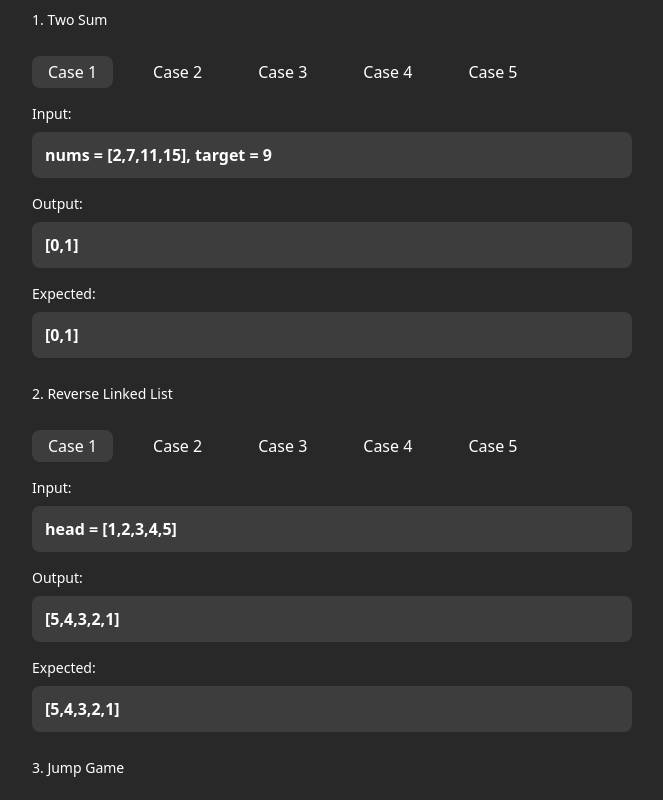
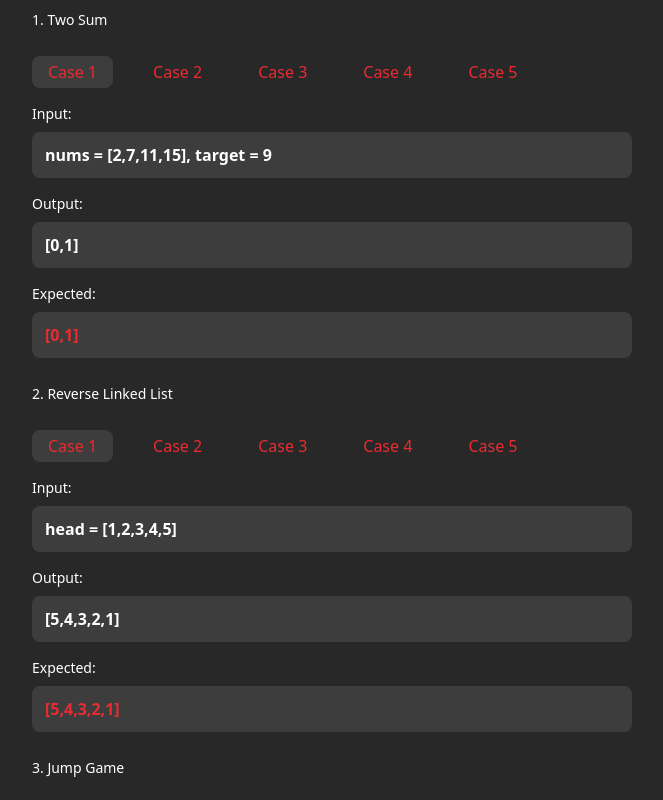
Before and after one commit to dhruvsakariya/Problem-Bank, a React (Create React App) app: page /result in a window 1280 px wide. Shown: the whole page, without its empty margins (308-971 px from the left). Built offline with nearby package versions, Linux system fonts and the light colour scheme; no server answers.

Commit message:
📝 enabled polling

```diff
--- a/src/pages/problems/problem.tsx
+++ b/src/pages/problems/problem.tsx
@@ -3,17 +3,14 @@ import React, {
   createContext,
   useEffect,
   useRef,
-  useState,
 } from "react";
 import TopBar from "../../components/TopBar/TopBar";
 import WorkSpace from "../../components/WorkSpace/WorkSpace";
 import { useAppDispatch } from "../../app/hooks";
 import {
   setAuthToken,
-  setQuestions,
   setSocketConnected,
 } from "../../features/contest/contestSlice";
-import { getRandomProblemsArray } from "../../utils/problems";
 import { useGetAuthTokenQuery } from "../../features/contest/contestAPI";
 import SockJS from "sockjs-client";
 import { Client, over } from "webstomp-client";
@@ -23,7 +20,7 @@ const Problem = () => {
   const dispatch = useAppDispatch();
 
   const { data } = useGetAuthTokenQuery(undefined, {
-    // pollingInterval: 180000,
+    pollingInterval: 180000,
   });
 
   useEffect(() => {
--- a/src/pages/result/result.tsx
+++ b/src/pages/result/result.tsx
@@ -87,11 +87,11 @@ const Detail: FC<DetailProps> = ({ problem }) => {
                   activeTestCaseId === index ? " bg-dark-fill-2/[0.10]" : ""
                 } ${
                   problem.value.examples[index].result === "Failed"
-                    ? "text-light-red-s"
+                    ? "!text-light-red-s"
                     : "text-white"
                 } ${
                   problem.value.examples[index].result === "Passed"
-                    ? "text-light-green-s"
+                    ? "!text-light-green-s"
                     : "text-white"
                 } `}
               >
@@ -115,11 +115,11 @@ const Detail: FC<DetailProps> = ({ problem }) => {
         <div
           className={`w-full cursor-text rounded-lg border px-3 py-[10px] bg-dark-fill-3 border-transparent  mt-2 ${
             problem.value.examples[activeTestCaseId].result === "Failed"
-              ? "text-light-red-s"
+              ? "!text-light-red-s"
               : "text-white"
           } ${
             problem.value.examples[activeTestCaseId].result === "Passed"
-              ? "text-light-green-s "
+              ? "!text-light-green-s "
               : "text-white"
           }`}
         >
```
Also changed, not shown: todo.txt.
